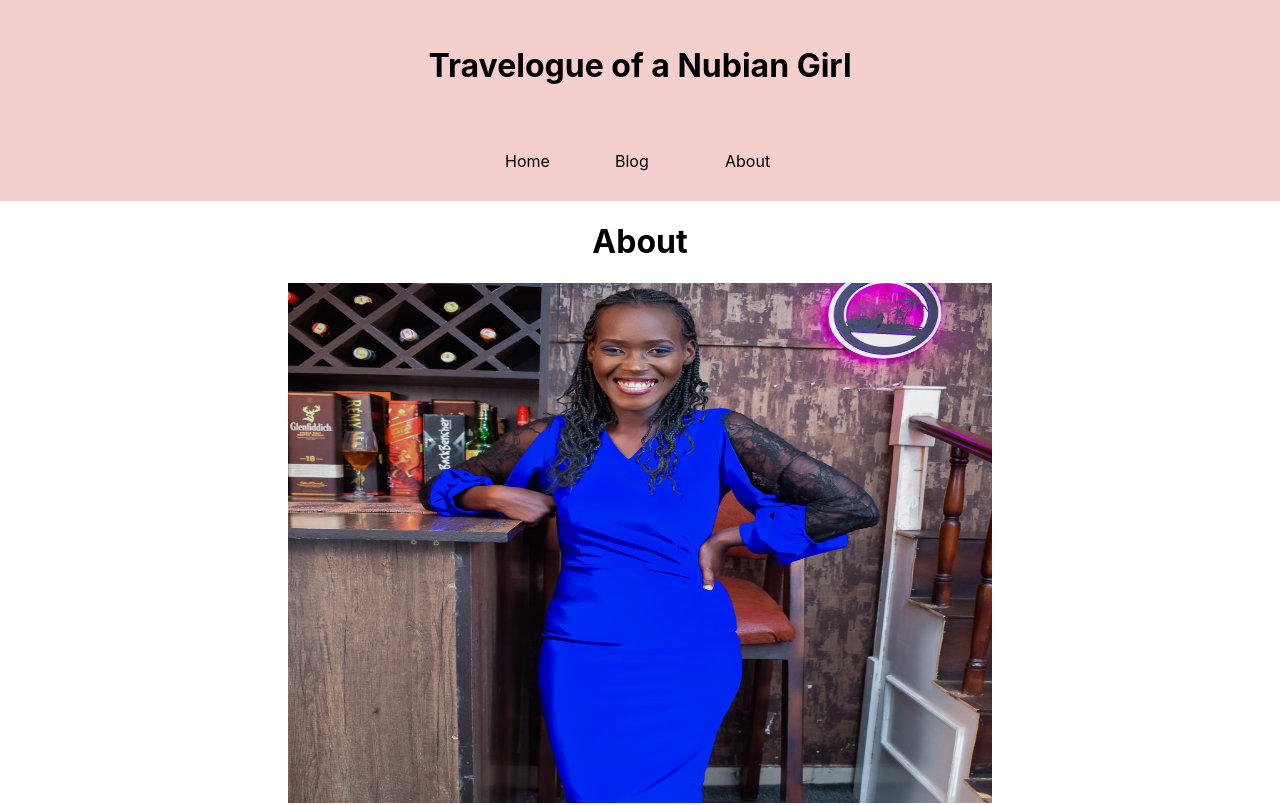
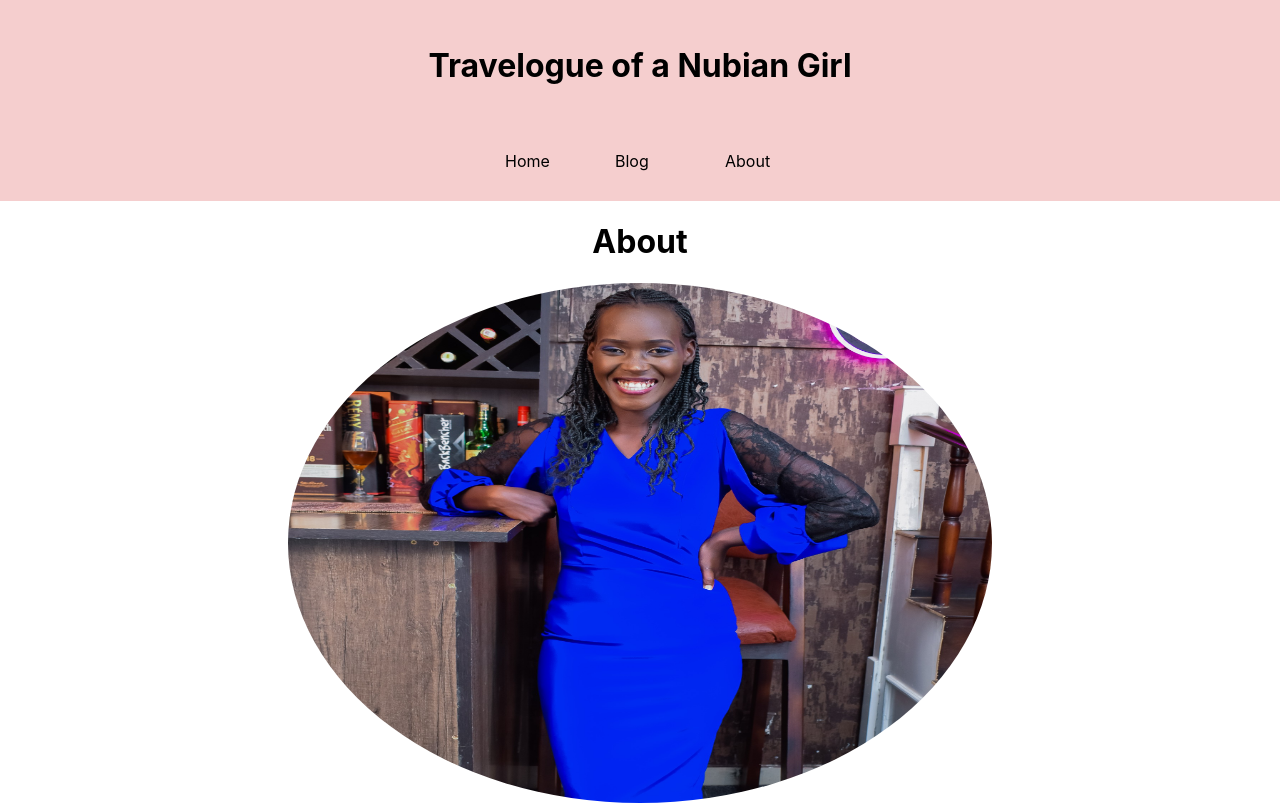
Before and after one commit to Maiyoj/Maps-n-Bags, a React (Create React App) app: page /adventure in a window 1280 px wide. Shown: the top 805 px of the page. Built offline with nearby package versions, Linux system fonts and the light colour scheme.

Commit message:
add border radius to about image

```diff
--- a/src/App.css
+++ b/src/App.css
@@ -115,6 +115,12 @@ width: 56%;
 .about img{
   width: 55%;
   height: 65vh;
+
+}
+.image1{
+  width: 50%;
+  height: 60vh;
+  border-radius: 50%;
 }
 .abouth1{
   text-align: center;
--- a/src/components/Adventure.js
+++ b/src/components/Adventure.js
@@ -6,7 +6,7 @@ function Adventure(){
     <>
     <h1 className="abouth1" >About</h1>
     <div className="about">
-    <img src={process.env.PUBLIC_URL + '/images/val.jpg'} alt="Valentine"></img>
+    <img src={process.env.PUBLIC_URL + '/images/val.jpg'} alt="Valentine" className='image1'></img>
     <p>Hey, I'm Valentine! I'm a 20 something who is passionate about living an adventurous life and helping others to do the same.  I created this blog to share my travel photos, tips, thoughts, and stories with you
       Since graduating college, I continued to make travel a priority - both locally and globally. I found myself extremely unfulfilled and unsatisfied with my professional life. I also wanted to see more of the world and continue having extraordinary experiences. While working, I managed to save as much money as possible for the inevitable. After nearly 2 years, I made the leap and quit my job for full time travel. This was probably the most difficult decision I've ever had to make during my adult life - Do I leave behind what's 'right', 'normal', and 'stable'? Or do something  that I've always dreamed of doing? Fear of the unknown is REAL, yall!
       I can now happily say that leaving my job for an extraordinary life was the best decision I've ever made. I am now doing two things I always dreamed of - traveling the world & inspiring others to do the same. So if you're reading this, please know that it means the world to me! I am honored that you've decided to follow along with me on this journey! I hope that I am able to leave you with something that helps you, entertains you, or simply makes you smile.
```
